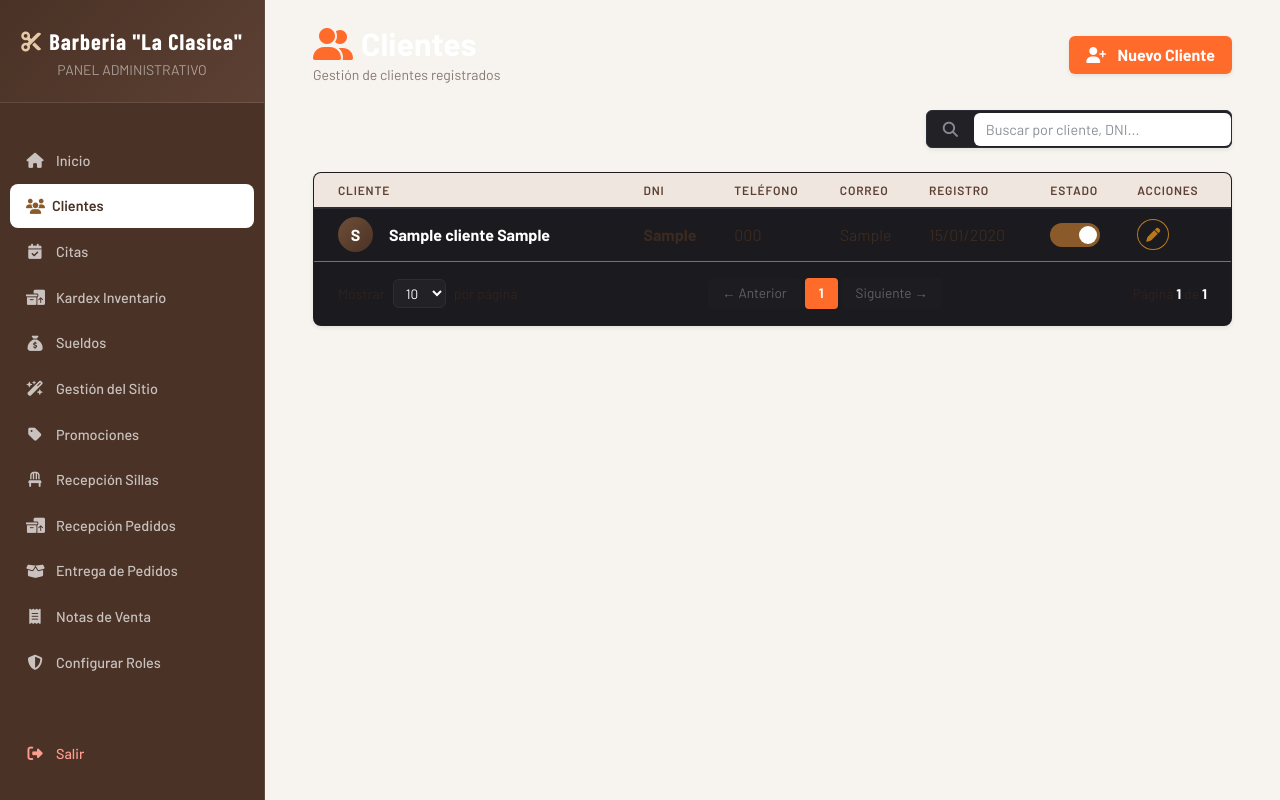
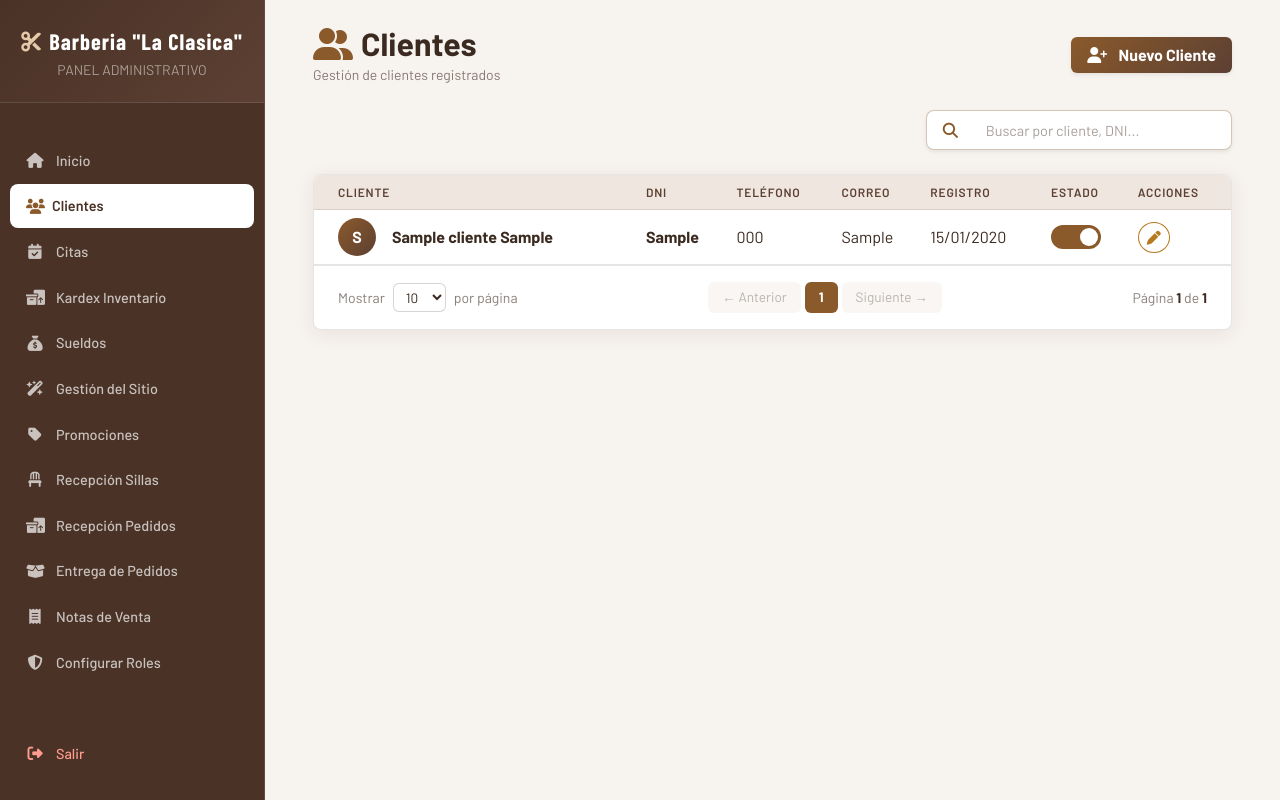
Before and after one commit to DevAngelaSS/SistemaWebBarberiaClasica, a Spring Boot app: page /admin/cliente in a window 1280 px wide. Run offline with Spring Boot 4, Linux system fonts and the light colour scheme; a user stored in the database is signed in; tables that the repository leaves empty hold one stand-in row (values such as "Sample post"); some of the project's set-up classes (security, data sources, template engines, error pages and the like) are left out, and stand-ins take their place; some libraries are stand-ins or nearby versions.

Commit message:
style: nueva paleta marrón en módulo de clientes

```diff
--- a/src/main/resources/templates/cliente/clientes-lista.html
+++ b/src/main/resources/templates/cliente/clientes-lista.html
@@ -6,66 +6,172 @@
     <div th:replace="~{layout/sidebar :: head_comun}"></div>
     <link rel="stylesheet" th:href="@{/css/dashboard.css}">
     <style>
-        .bg-dark-table { background-color: #1a1a1f !important; }
+        .main-content h2.text-white {
+            color: #3b2a20 !important;
+        }
+
+        .main-content h2 i {
+            color: #8b5a2b !important;
+        }
+
+        .bg-dark-table {
+            background-color: #ffffff !important;
+            border: 1px solid rgba(59, 42, 32, 0.12) !important;
+            box-shadow: 0 4px 20px rgba(59, 42, 32, 0.08) !important;
+        }
+
+        .bg-dark-table .text-white {
+            color: #3b2a20 !important;
+        }
+
+        .bg-dark-table .border-secondary {
+            border-color: rgba(59, 42, 32, 0.12) !important;
+        }
 
         .search-box-container {
-            background-color: #212126 !important;
-            border: 1px solid #2d2d35;
-            border-radius: 6px;
+            background-color: #ffffff !important;
+            border: 1px solid rgba(139, 90, 43, 0.35);
+            border-radius: 8px;
             overflow: hidden;
-            height: 38px;
+            height: 40px;
+            box-shadow: 0 2px 10px rgba(59, 42, 32, 0.06);
         }
-        .search-icon { color: #888894 !important; font-size: 0.95rem; }
-        .search-input { box-shadow: none !important; outline: none !important; font-size: 0.9rem; }
-        .search-input::placeholder { color: #6c757d !important; opacity: 0.8; }
 
-        .table-dark-custom { background-color: #1a1a1f !important; color: #ffffff !important; }
-        .table-dark-custom thead tr { background-color: #212126 !important; border-bottom: 2px solid #2d2d35; }
-        .table-dark-custom th { color: #888894 !important; font-weight: 600; letter-spacing: 0.5px; }
-        .table-dark-custom tbody tr { border-bottom: 1px solid #2d2d35 !important; background-color: #1a1a1f !important; }
-        .table-dark-custom tbody tr:hover { background-color: #212126 !important; }
+        .search-box-container:focus-within {
+            border-color: #8b5a2b;
+            box-shadow: 0 0 0 3px rgba(139, 90, 43, 0.15);
+        }
+
+        .search-icon {
+            color: #8b5a2b !important;
+            font-size: 0.95rem;
+        }
+
+        .search-box-container .search-input {
+            background: transparent !important;
+            color: #3b2a20 !important;
+            box-shadow: none !important;
+            outline: none !important;
+            font-size: 0.9rem;
+        }
+
+        .search-input::placeholder {
+            color: rgba(59, 42, 32, 0.45) !important;
+        }
+
+        .table-dark-custom {
+            background-color: #ffffff !important;
+        }
+
+        .table-dark-custom tbody tr {
+            background-color: #ffffff !important;
+            border-bottom: 1px solid rgba(59, 42, 32, 0.08) !important;
+        }
+
+        .table-dark-custom tbody tr:hover {
+            background-color: #f3ece6 !important;
+        }
+
+        .table-dark-custom td .fa-user-group {
+            color: #8b5a2b !important;
+        }
 
         .cliente-avatar {
-            width: 35px; height: 35px;
-            background-color: #6f42c1; color: white;
-            display: flex; align-items: center; justify-content: center;
-            border-radius: 50%; font-weight: bold;
+            width: 38px;
+            height: 38px;
+            background: linear-gradient(135deg, #8b5a2b, #5c4033);
+            color: #ffffff;
+            display: flex;
+            align-items: center;
+            justify-content: center;
+            border-radius: 50%;
+            font-weight: bold;
+        }
+
+        .btn-naranja {
+            background: linear-gradient(135deg, #8b5a2b, #5c4033) !important;
+            color: #ffffff !important;
+            border: none;
+        }
+
+        .btn-naranja:hover {
+            opacity: 0.9;
         }
 
         .btn-pag {
-            background: #212126; color: #ffffff; border: 0;
-            border-radius: 4px; padding: 5px 14px; font-size: 0.85rem;
-            cursor: pointer; transition: all 0.2s; text-decoration: none; display: inline-block;
+            background: #efe6df;
+            color: #3b2a20;
+            border: 0;
+            border-radius: 6px;
+            padding: 5px 14px;
+            font-size: 0.85rem;
+            cursor: pointer;
+            transition: all 0.2s;
+            text-decoration: none;
+            display: inline-block;
         }
-        .btn-pag:hover { background: #ff6b2b; color: #fff; }
-        .btn-pag.active { background: #ff6b2b; color: #fff; font-weight: bold; }
-        .btn-pag.disabled { opacity: 0.3; pointer-events: none; }
+
+        .btn-pag:hover {
+            background: #8b5a2b;
+            color: #ffffff;
+        }
+
+        .btn-pag.active {
+            background: #8b5a2b;
+            color: #ffffff;
+            font-weight: bold;
+        }
+
+        .btn-pag.disabled {
+            opacity: 0.35;
+            pointer-events: none;
+        }
 
         .select-size {
-            background: #212126; color: #fff;
-            border: 1px solid #2d2d35; border-radius: 6px;
-            padding: 4px 8px; font-size: 0.85rem;
+            background: #ffffff;
+            color: #3b2a20;
+            border: 1px solid rgba(59, 42, 32, 0.2);
+            border-radius: 6px;
+            padding: 4px 8px;
+            font-size: 0.85rem;
         }
-        .select-size:focus { outline: none; border-color: #ff6b2b; }
 
-        .btn-naranja { background-color: #ff6b2b !important; color: white !important; }
+        .select-size:focus {
+            outline: none;
+            border-color: #8b5a2b;
+        }
 
-        /* Campo solo lectura con estilo diferenciado */
+        .alert.bg-dark.alert-success {
+            background-color: rgba(46, 139, 87, 0.1) !important;
+            border-color: rgba(46, 139, 87, 0.3) !important;
+            color: #1f6f46 !important;
+        }
+
+        .alert.bg-dark.alert-danger {
+            background-color: rgba(192, 57, 43, 0.1) !important;
+            border-color: rgba(192, 57, 43, 0.3) !important;
+            color: #a52f23 !important;
+        }
+
+        .alert .btn-close-white {
+            filter: none;
+        }
+
         .form-control[readonly] {
-            background-color: #f0f0f0 !important;
-            color: #555 !important;
+            background-color: #efe6df !important;
+            color: #5c4033 !important;
             cursor: not-allowed;
         }
 
-        /* Separador sección contraseña */
         .seccion-password {
-            background: #fff8f5;
-            border: 1px solid #ffe0d0;
+            background: #f7f3ef;
+            border: 1px solid rgba(139, 90, 43, 0.25);
             border-radius: 8px;
             padding: 16px;
         }
+
         .seccion-password .seccion-titulo {
-            color: #ff6b2b;
+            color: #8b5a2b;
             font-size: 0.8rem;
             font-weight: 700;
             text-transform: uppercase;
@@ -89,18 +195,20 @@
                     </h2>
                     <small class="text-muted">Gestión de clientes registrados</small>
                 </div>
-                <button class="btn btn-naranja shadow-sm fw-bold px-3 rounded-2"
-                        data-bs-toggle="modal" data-bs-target="#modalNuevo">
+                <button class="btn btn-naranja shadow-sm fw-bold px-3 rounded-2" data-bs-toggle="modal"
+                    data-bs-target="#modalNuevo">
                     <i class="fa-solid fa-user-plus me-2"></i> Nuevo Cliente
                 </button>
             </div>
 
-            <div th:if="${exito}" class="alert alert-success alert-dismissible fade show bg-dark border-success text-success">
+            <div th:if="${exito}"
+                class="alert alert-success alert-dismissible fade show bg-dark border-success text-success">
                 <i class="fa-solid fa-circle-check me-2"></i>
                 <span th:text="${exito}"></span>
                 <button type="button" class="btn-close btn-close-white" data-bs-dismiss="alert"></button>
             </div>
-            <div th:if="${error}" class="alert alert-danger alert-dismissible fade show bg-dark border-danger text-danger">
+            <div th:if="${error}"
+                class="alert alert-danger alert-dismissible fade show bg-dark border-danger text-danger">
                 <i class="fa-solid fa-circle-xmark me-2"></i>
                 <span th:text="${error}"></span>
                 <button type="button" class="btn-close btn-close-white" data-bs-dismiss="alert"></button>
@@ -115,10 +223,8 @@
                         </span>
                         <input type="text" name="search" id="current-search" th:value="${search}"
                             class="form-control search-input bg-transparent text-white border-0"
-                               placeholder="Buscar por cliente, DNI..."
-                               autocomplete="off">
-                        <a th:if="${search != null and !search.isEmpty()}"
-                           th:href="@{/admin/cliente(size=${size})}"
+                            placeholder="Buscar por cliente, DNI..." autocomplete="off">
+                        <a th:if="${search != null and !search.isEmpty()}" th:href="@{/admin/cliente(size=${size})}"
                             class="btn border-0 text-muted px-3" title="Limpiar filtro">
                             <i class="fa-solid fa-xmark"></i>
                         </a>
@@ -160,22 +266,16 @@
                                     <td th:text="${#temporals.format(c.fechaRegistro,'dd/MM/yyyy')}"></td>
                                     <td>
                                         <label class="switch mb-0">
-                                            <input type="checkbox"
-                                                   th:checked="${c.estado == 1}"
-                                                   th:data-url="'/admin/cliente/estado/' + ${c.id}"
-                                                   class="status-switch">
+                                            <input type="checkbox" th:checked="${c.estado == 1}"
+                                                th:data-url="'/admin/cliente/estado/' + ${c.id}" class="status-switch">
                                             <span class="slider"></span>
                                         </label>
                                     </td>
                                     <td>
                                         <button class="btn btn-sm btn-outline-warning rounded-circle edit-client-btn"
-                                                th:data-id="${c.id}"
-                                                th:data-dni="${c.dni}"
-                                                th:data-nombres="${c.nombres}"
-                                                th:data-apellidos="${c.apellidos}"
-                                                th:data-telefono="${c.telefono}"
-                                                th:data-correo="${c.correo}"
-                                                title="Editar Cliente">
+                                            th:data-id="${c.id}" th:data-dni="${c.dni}" th:data-nombres="${c.nombres}"
+                                            th:data-apellidos="${c.apellidos}" th:data-telefono="${c.telefono}"
+                                            th:data-correo="${c.correo}" title="Editar Cliente">
                                             <i class="fa-solid fa-pen"></i>
                                         </button>
                                     </td>
@@ -210,8 +310,7 @@
                             </a>
                             <th:block th:each="i : ${#numbers.sequence(0, totalPages - 1)}">
                                 <a th:href="@{/admin/cliente(page=${i}, size=${size}, search=${search})}"
-                                   class="btn-pag" th:classappend="${i == currentPage} ? ' active'"
-                                   th:text="${i + 1}">
+                                    class="btn-pag" th:classappend="${i == currentPage} ? ' active'" th:text="${i + 1}">
                                 </a>
                             </th:block>
                             <a th:href="@{/admin/cliente(page=${currentPage + 1}, size=${size}, search=${search})}"
@@ -250,9 +349,8 @@
                             <div class="col-md-6">
                                 <label class="form-label fw-bold small text-uppercase">DNI</label>
                                 <div class="input-dni-group">
-                                    <input type="text" id="dniInput" name="dni"
-                                           class="form-control" maxlength="8" required
-                                           placeholder="Ej: 12345678">
+                                    <input type="text" id="dniInput" name="dni" class="form-control" maxlength="8"
+                                        required placeholder="Ej: 12345678">
                                     <button type="button" id="btnBuscarDni" class="btn-search-dni">
                                         <i class="fa-solid fa-magnifying-glass"></i>
                                     </button>
@@ -262,8 +360,8 @@
                             <!-- Teléfono -->
                             <div class="col-md-6">
                                 <label class="form-label fw-bold small text-uppercase">Teléfono</label>
-                                <input type="text" id="telefonoInput" name="telefono"
-                                       class="form-control" maxlength="9" placeholder="9 dígitos">
+                                <input type="text" id="telefonoInput" name="telefono" class="form-control" maxlength="9"
+                                    placeholder="9 dígitos">
                             </div>
 
                             <!-- Nombres (readonly, lo llena la API) -->
@@ -272,9 +370,8 @@
                                     Nombres
                                     <span class="text-muted fw-normal" style="font-size:0.75rem;">(desde RENIEC)</span>
                                 </label>
-                                <input type="text" id="nombresInput" name="nombres"
-                                       class="form-control" readonly required
-                                       placeholder="Busca el DNI primero">
+                                <input type="text" id="nombresInput" name="nombres" class="form-control" readonly
+                                    required placeholder="Busca el DNI primero">
                             </div>
 
                             <!-- Apellidos (readonly, lo llena la API) -->
@@ -283,16 +380,15 @@
                                     Apellidos
                                     <span class="text-muted fw-normal" style="font-size:0.75rem;">(desde RENIEC)</span>
                                 </label>
-                                <input type="text" id="apellidosInput" name="apellidos"
-                                       class="form-control" readonly required
-                                       placeholder="Busca el DNI primero">
+                                <input type="text" id="apellidosInput" name="apellidos" class="form-control" readonly
+                                    required placeholder="Busca el DNI primero">
                             </div>
 
                             <!-- Correo -->
                             <div class="col-12">
                                 <label class="form-label fw-bold small text-uppercase">Correo electrónico</label>
-                                <input type="email" id="correoInput" name="correo"
-                                       class="form-control" placeholder="cliente@gmail.com">
+                                <input type="email" id="correoInput" name="correo" class="form-control"
+                                    placeholder="cliente@gmail.com">
                             </div>
 
                             <!-- Info contraseña automática -->
@@ -330,49 +426,48 @@
                     <button type="button" class="btn-close" data-bs-dismiss="modal"></button>
                 </div>
                 <form id="form-editar" method="post">
-                    <input type="hidden" th:name="${_csrf.parameterName}" th:value="${_csrf.token}"/>
+                    <input type="hidden" th:name="${_csrf.parameterName}" th:value="${_csrf.token}" />
                     <div class="modal-body p-4">
                         <div class="row g-3">
 
                             <!-- DNI: solo lectura -->
                             <div class="col-md-6">
                                 <label class="form-label fw-bold small text-uppercase">DNI</label>
-                                <input type="text" id="edit-dni" name="dni"
-                                       class="form-control" readonly>
+                                <input type="text" id="edit-dni" name="dni" class="form-control" readonly>
                             </div>
 
                             <!-- Teléfono: editable -->
                             <div class="col-md-6">
                                 <label class="form-label fw-bold small text-uppercase">Teléfono</label>
-                                <input type="text" id="edit-telefono" name="telefono"
-                                       class="form-control" maxlength="9" placeholder="9 dígitos">
+                                <input type="text" id="edit-telefono" name="telefono" class="form-control" maxlength="9"
+                                    placeholder="9 dígitos">
                             </div>
 
                             <!-- Nombres: solo lectura (definido por RENIEC) -->
                             <div class="col-md-6">
                                 <label class="form-label fw-bold small text-uppercase">
                                     Nombres
-                                    <span class="text-muted fw-normal" style="font-size:0.75rem;">(definido por RENIEC)</span>
+                                    <span class="text-muted fw-normal" style="font-size:0.75rem;">(definido por
+                                        RENIEC)</span>
                                 </label>
-                                <input type="text" id="edit-nombres" name="nombres"
-                                       class="form-control" readonly>
+                                <input type="text" id="edit-nombres" name="nombres" class="form-control" readonly>
                             </div>
 
                             <!-- Apellidos: solo lectura (definido por RENIEC) -->
                             <div class="col-md-6">
                                 <label class="form-label fw-bold small text-uppercase">
                                     Apellidos
-                                    <span class="text-muted fw-normal" style="font-size:0.75rem;">(definido por RENIEC)</span>
+                                    <span class="text-muted fw-normal" style="font-size:0.75rem;">(definido por
+                                        RENIEC)</span>
                                 </label>
-                                <input type="text" id="edit-apellidos" name="apellidos"
-                                       class="form-control" readonly>
+                                <input type="text" id="edit-apellidos" name="apellidos" class="form-control" readonly>
                             </div>
 
                             <!-- Correo: editable -->
                             <div class="col-12">
                                 <label class="form-label fw-bold small text-uppercase">Correo electrónico</label>
-                                <input type="email" id="edit-correo" name="correo"
-                                       class="form-control" placeholder="cliente@gmail.com">
+                                <input type="email" id="edit-correo" name="correo" class="form-control"
+                                    placeholder="cliente@gmail.com">
                             </div>
 
                             <!-- ── Sección cambio de contraseña ── -->
@@ -394,11 +489,8 @@
                                                 Nueva Contraseña
                                             </label>
                                             <div class="input-group">
-                                                <input type="password" id="edit-nueva-password"
-                                                       name="nuevaPassword"
-                                                       class="form-control"
-                                                       placeholder="Mín. 6 caracteres"
-                                                       maxlength="30"
+                                                <input type="password" id="edit-nueva-password" name="nuevaPassword"
+                                                    class="form-control" placeholder="Mín. 6 caracteres" maxlength="30"
                                                     autocomplete="new-password">
                                                 <button type="button" class="btn btn-outline-secondary"
                                                     onclick="togglePassword('edit-nueva-password', this)"
@@ -414,10 +506,8 @@
                                                 Confirmar Contraseña
                                             </label>
                                             <div class="input-group">
-                                                <input type="password" id="edit-confirmar-password"
-                                                       class="form-control"
-                                                       placeholder="Repite la contraseña"
-                                                       maxlength="30"
+                                                <input type="password" id="edit-confirmar-password" class="form-control"
+                                                    placeholder="Repite la contraseña" maxlength="30"
                                                     autocomplete="new-password">
                                                 <button type="button" class="btn btn-outline-secondary"
                                                     onclick="togglePassword('edit-confirmar-password', this)"
@@ -447,4 +537,5 @@
     <script src="https://cdn.jsdelivr.net/npm/bootstrap@5.3.0/dist/js/bootstrap.bundle.min.js"></script>
     <script th:src="@{/js/clientes.js}"></script>
 </body>
+
 </html>
```
Lines whose indentation alone changed are shown as unchanged.
